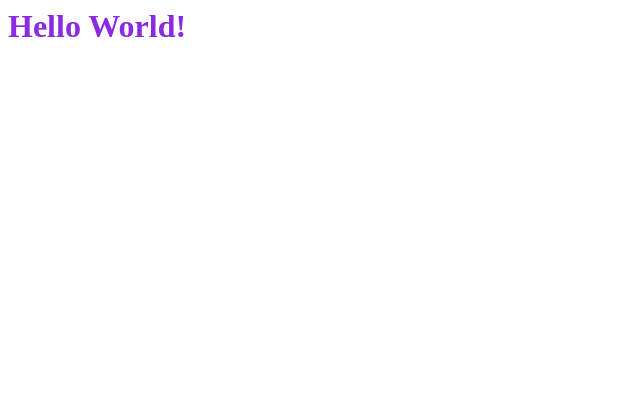
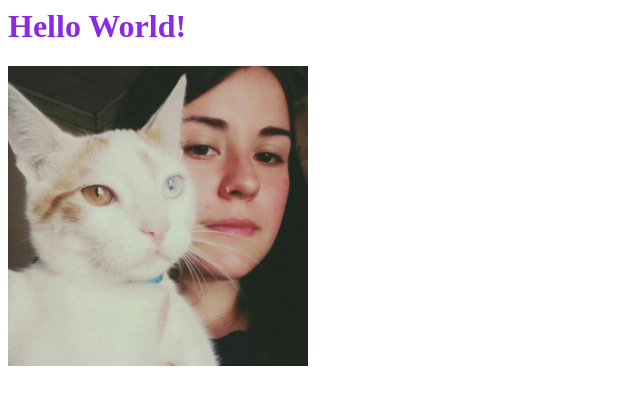
Before and after one commit to ConstanzaOliva/constanzaoliva.github.io, a plain HTML site: page index.html in a window 1280 px wide. Shown: the whole page, without its empty margins (0-640 px from the left). Drawn offline with Linux system fonts and the light colour scheme.

Commit message:
add image

```diff
--- a/index.html
+++ b/index.html
@@ -1,3 +1,6 @@
 <html>
     <h1 style="color:blueviolet"> Hello World!</h1>
+    <div>
+        <img src="gatobeto.jpg" height="300"
+    </div>
 </html>
```
Also changed, not shown: gatobeto.jpg (added).
